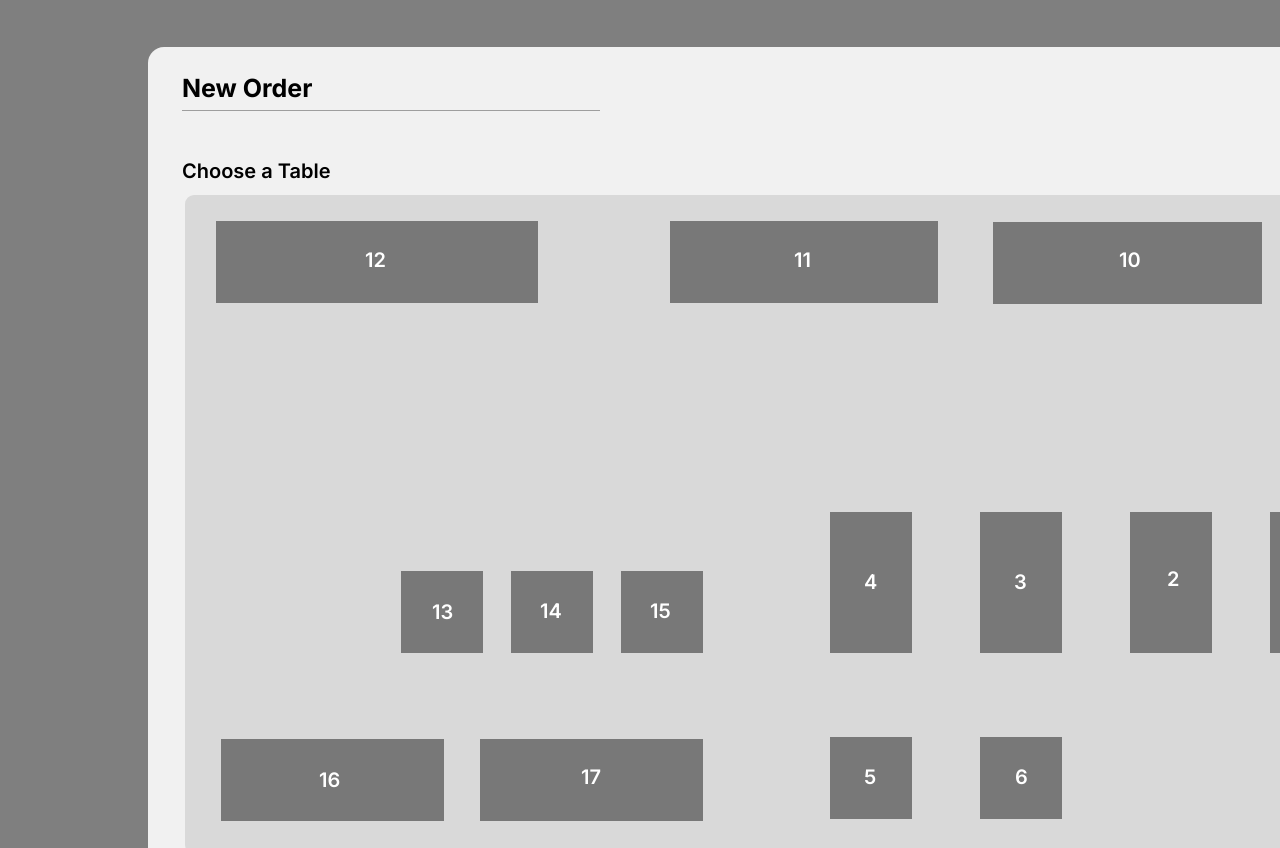
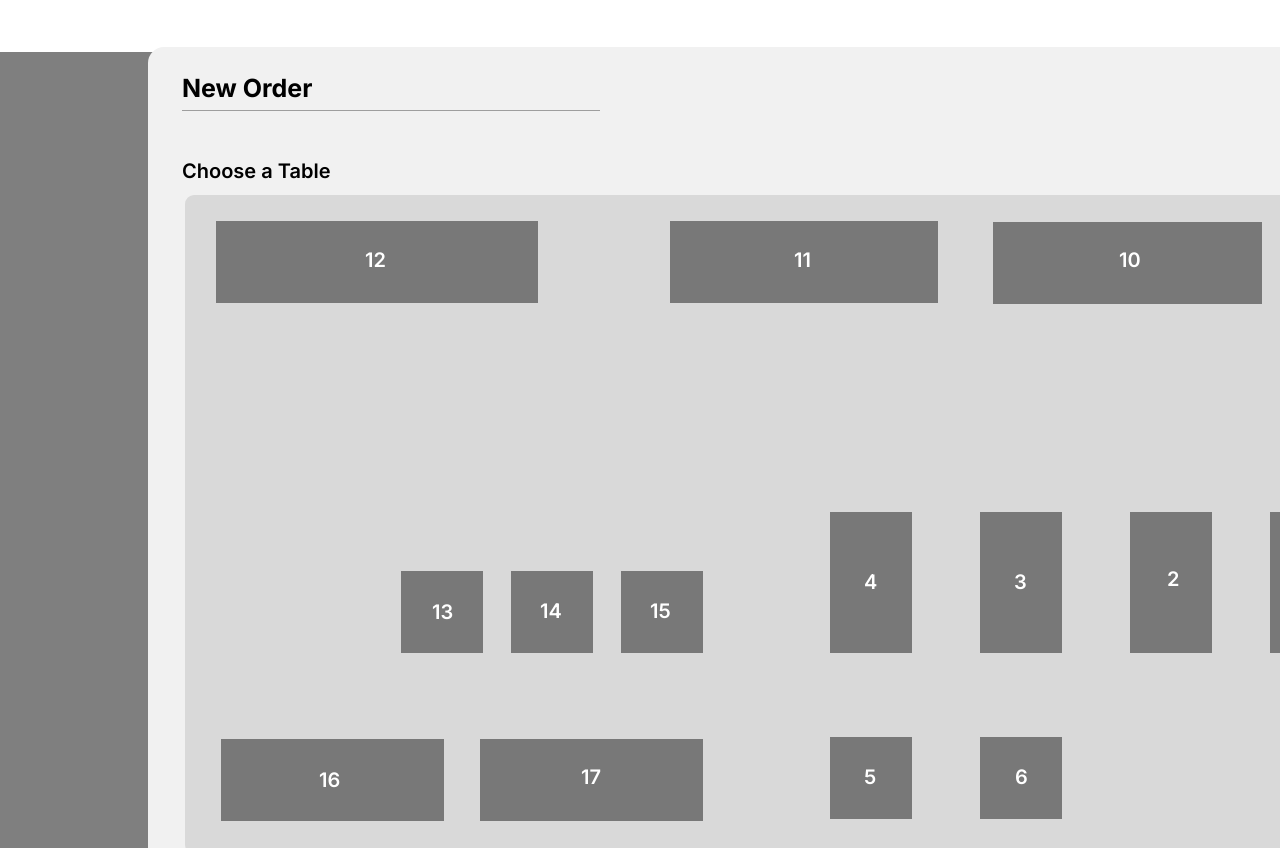
Before and after one commit to Jossyboydgenius/Latem, a website: page tables/tables.html in a window 1280 px wide. Shown: the top 848 px of the page. Drawn offline with nearby package versions, Linux system fonts and the light colour scheme; grey boxes are pictures that could not be loaded.

Commit message:
refactor: Update tables style.css for better visual appeal

```diff
--- a/tables/style.css
+++ b/tables/style.css
@@ -3,7 +3,7 @@
   position: absolute;
   width: 1920px;
   height: 1028px;
-  top: 0;
+  top: 52px; /* Change back to zero incase it cases issues */
   left: 0;
   background-color: #000000;
   opacity: 0.5;
@@ -80,6 +80,7 @@
   top: 739px;
   left: 221px;
   background-color: #787878;
+  border-radius: inherit;
 }
 
 .table .rectangle-9 {
```
